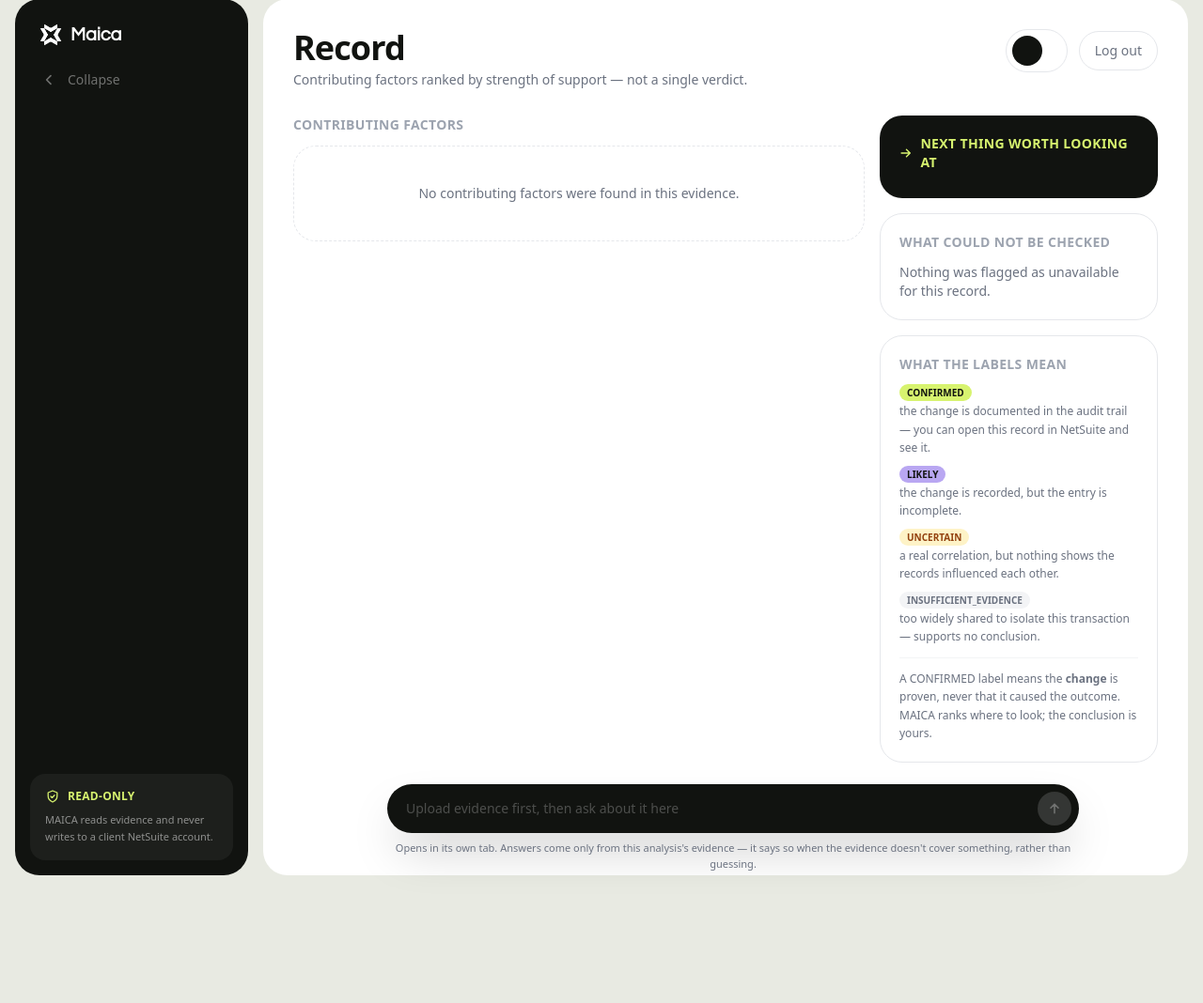
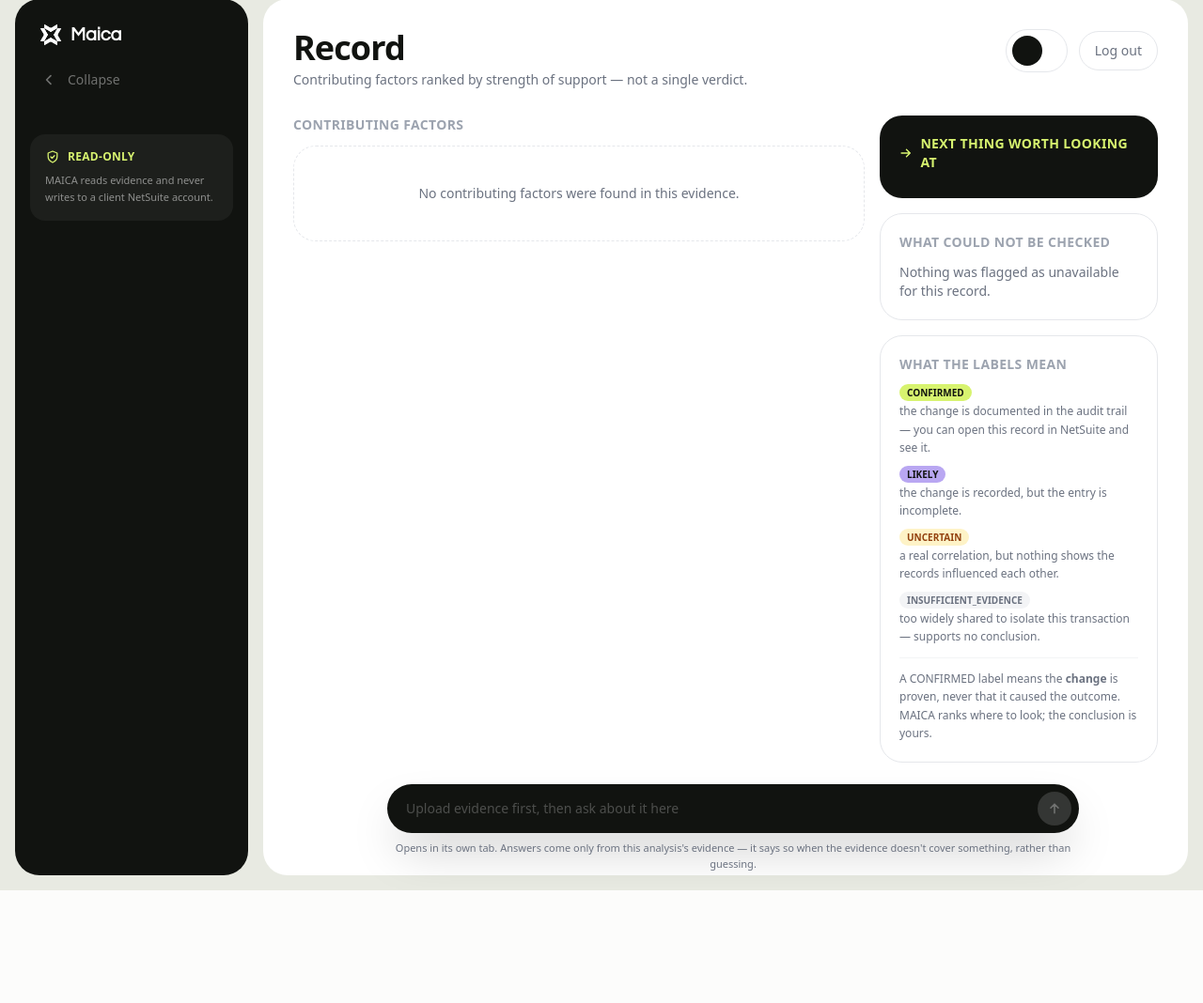
Before and after one commit to Pranjal-Saini/Maica-, a FastAPI app: template maica/web/templates/report.html in a window 1280 px wide. Shown: the part 17-1085 px from the top of the page at 94% size. After the commit the page ends 965 px from the top, so only its background shows below. Run offline with FastAPI, Linux system fonts and the light colour scheme; the template is opened without the code that fills it, so the values that code supplies are empty; some libraries are stand-ins or nearby versions; some web fonts are replaced.

Commit message:
Fix the sidebar to the viewport and scroll only the content panel
The shell was min-h-screen, so a long report stretched the sidebar to the
full document height: the nav scrolled away with the content, and the
read-only note — anchored to the bottom of that column with mt-auto — sat
far below the fold on every page.

The shell is now exactly the viewport height with overflow hidden, the
sidebar fills it and stays put, and the white panel scrolls on its own. The
read-only note moves up into the flow just after the nav so it is visible
whatever the viewport height.

The docked chat composer reserved its room with padding on <body>, which no
longer scrolls; that moves to the main panel.

Co-Authored-By: Claude Opus 5 <noreply@anthropic.com>

```diff
--- a/maica/web/templates/_chat.html
+++ b/maica/web/templates/_chat.html
@@ -9,7 +9,7 @@
   window.maicaChatEnable(analysisId) once it has one.
 #}
 <style>
-  body { padding-bottom: 7.5rem; }
+  #main-panel { padding-bottom: 7.5rem; }
   #chat-dock { left: calc(var(--side-w, 248px) + 2rem); }
 </style>
 
--- a/maica/web/templates/base.html
+++ b/maica/web/templates/base.html
@@ -31,11 +31,11 @@
   </style>
 </head>
 <body class="bg-canvas text-ink antialiased">
-  <div class="flex min-h-screen gap-3 p-3 md:gap-4 md:p-4">
+  <div class="flex h-screen gap-3 overflow-hidden p-3 md:gap-4 md:p-4">
 
     <!-- Sidebar -->
     <aside id="sidebar" data-collapsed="false"
-           class="flex w-[248px] shrink-0 flex-col rounded-[26px] bg-ink text-white p-4">
+           class="flex h-full w-[248px] shrink-0 flex-col overflow-y-auto rounded-[26px] bg-ink p-4 text-white">
       <a href="/dashboard" class="side-row flex items-center gap-[3px] rounded-xl px-1 py-1 hover:opacity-80">
         <img src="/static/maica-logo.png" alt="" aria-hidden="true"
              class="maica-mark h-9 w-9 shrink-0" />
@@ -71,7 +71,7 @@
         {% endfor %}
       </nav>
 
-      <div class="side-label mt-auto rounded-2xl bg-white/5 p-4">
+      <div class="side-label mt-6 rounded-2xl bg-white/5 p-4">
         <div class="mb-2 flex items-center gap-2 text-lime">
           {{ icons.icon("shield", "w-4 h-4") }}
           <span class="text-xs font-semibold uppercase tracking-wide">Read-only</span>
@@ -83,7 +83,7 @@
     </aside>
 
     <!-- Main panel -->
-    <main class="min-w-0 flex-1 rounded-[26px] bg-white p-5 md:p-8">
+    <main id="main-panel" class="min-w-0 flex-1 overflow-y-auto rounded-[26px] bg-white p-5 md:p-8">
       <header class="mb-7 flex flex-wrap items-start justify-between gap-4">
         <div class="min-w-0">
           {% if tenant_name %}
```
Also changed, not shown: tests/integration/test_shell_pages.py (+28 -0 lines).
